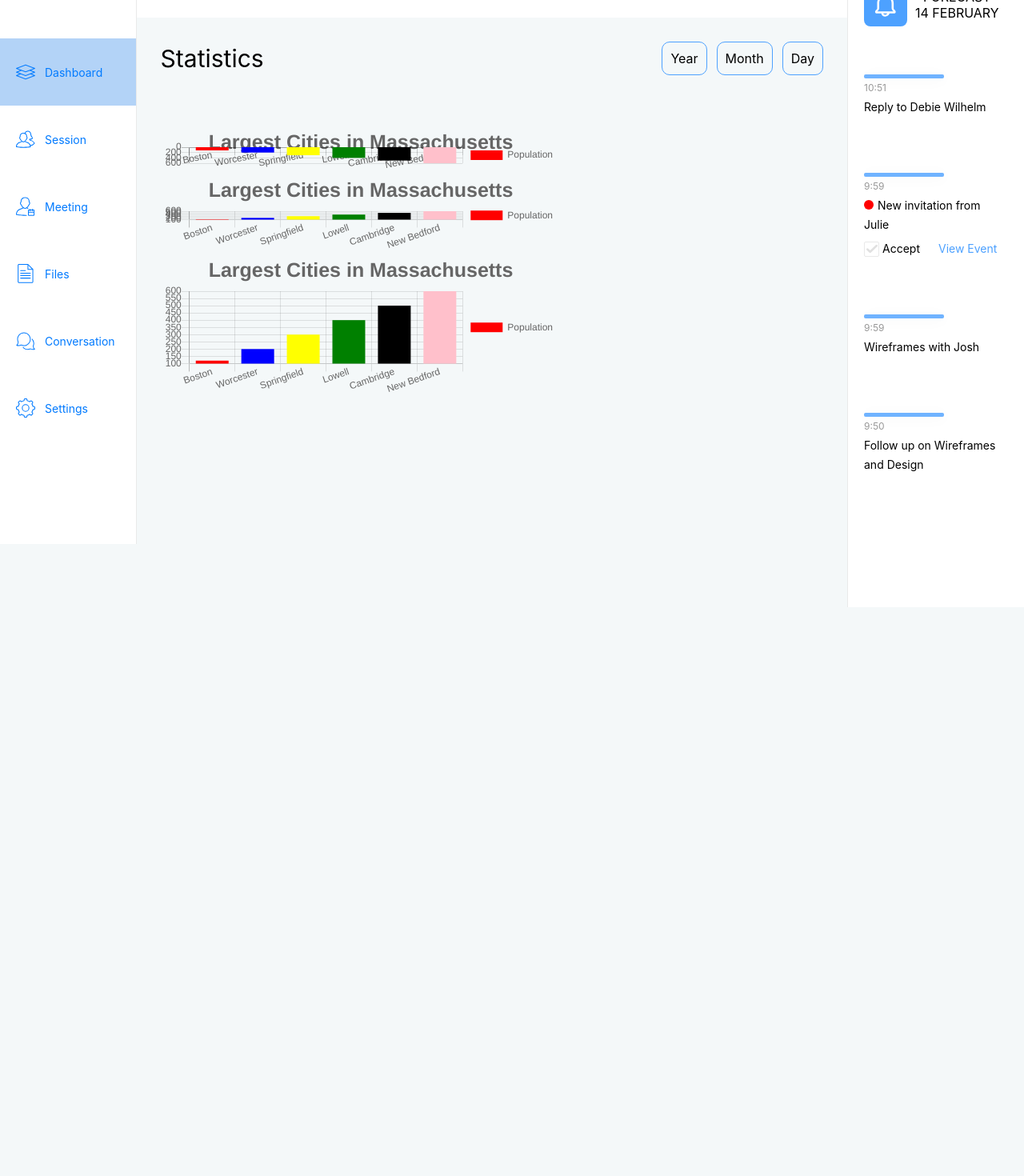
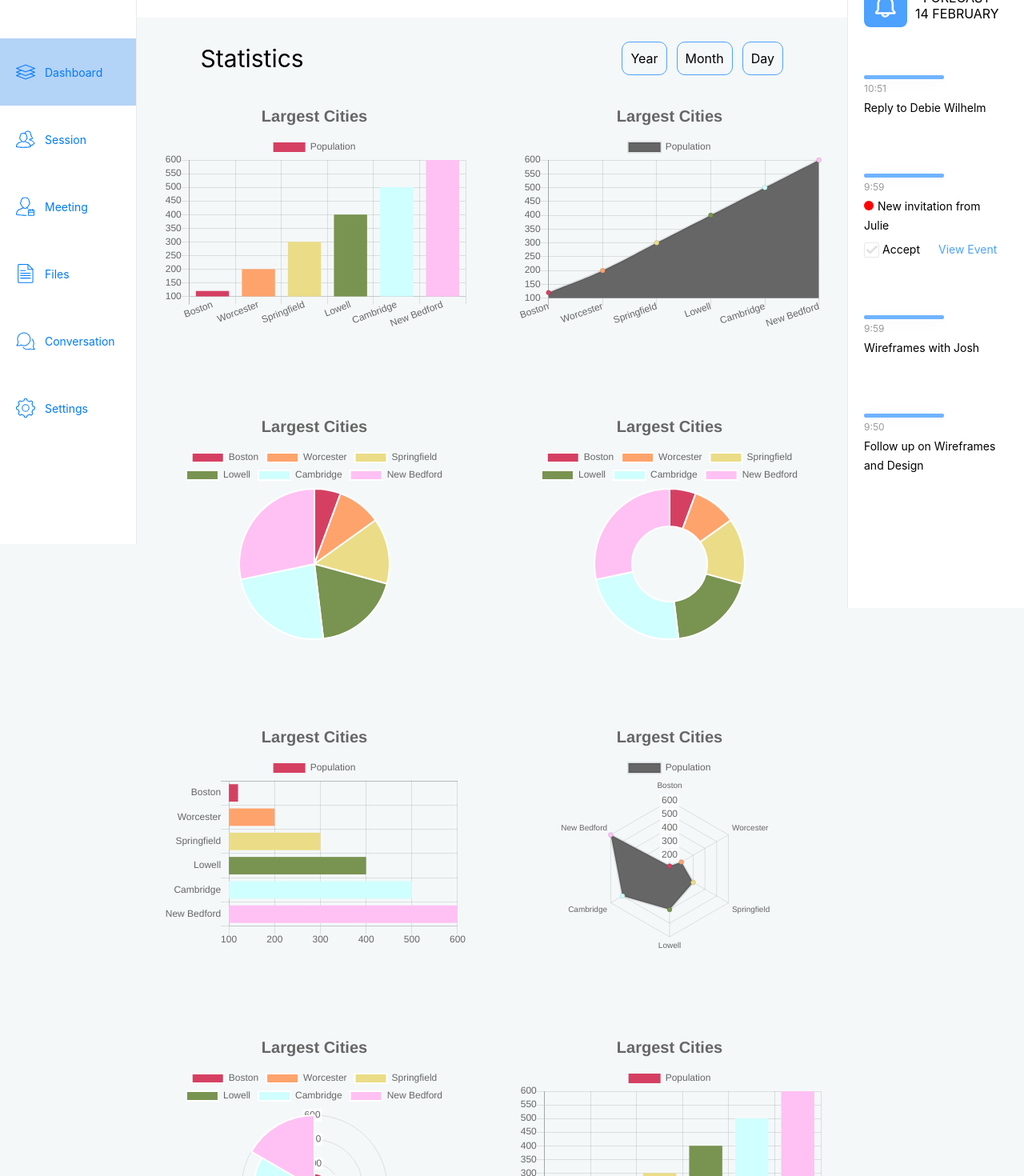
Before and after one commit to mertcankose/admin-dashboard-react, a Next.js app: page / in a window 1280 px wide. Shown: the part 120-1590 px from the top of the page at 80% size. Before the commit the page ends 879 px from the top, so only its background shows below. Built offline with nearby package versions, Linux system fonts and the light colour scheme.

Commit message:
added charts

```diff
--- a/components/chart.js
+++ b/components/chart.js
@@ -1,5 +1,13 @@
 import React, { Component } from 'react'
-import { Bar, Line, Pie } from 'react-chartjs-2'
+import {
+  Bar,
+  Line,
+  Pie,
+  Doughnut,
+  HorizontalBar,
+  Radar,
+  Polar
+} from 'react-chartjs-2'
 import styles from './chart.module.css'
 
 const data = {
@@ -14,7 +22,14 @@ const data = {
   datasets: [
     {
       label: 'Population',
-      backgroundColor: ['red', 'blue', 'yellow', 'green', 'black', 'pink'],
+      backgroundColor: [
+        '#d54062',
+        '#ffa36c',
+        '#ebdc87',
+        '#799351',
+        '#cffffe',
+        '#ffc1f3'
+      ],
       data: [120, 200, 300, 400, 500, 600]
     }
   ]
@@ -22,24 +37,51 @@ const data = {
 
 const legend = {
   display: true,
-  position: 'right'
+  position: 'top'
 }
 
 const options = {
   title: {
     display: true,
-    text: 'Largest Cities in Massachusetts',
-    fontSize: 25
+    text: 'Largest Cities',
+    fontSize: 20
+  },
+  chartArea: {
+    backgroundColor: 'rgba(251, 85, 85, 0.4)'
   },
   maintainAspectRatio: false
 }
 
 function Chart() {
   return (
-    <div className={styles.chartBox}>
-      <Bar data={data} legend={legend} width={400} height={20} options={options} />
-      <Bar data={data} legend={legend} width={400} height={20} options={options} />
-      <Bar data={data} legend={legend} width={400} height={20} options={options} />
+    <div className={styles.chartBigBox}>
+      <div className={`${styles.chartBox} ${styles.chartBox1}`}>
+        <Bar data={data} legend={legend} options={options} />
+      </div>
+      <div className={`${styles.chartBox} ${styles.chartBox2}`}>
+        <Line data={data} legend={legend} options={options} />
+      </div>
+      <div className={`${styles.chartBox} ${styles.chartBox3}`}>
+        <Pie data={data} legend={legend} options={options} />
+      </div>
+      <div className={`${styles.chartBox} ${styles.chartBox3}`}>
+        <Doughnut data={data} legend={legend} options={options} />
+      </div>
+      <div className={`${styles.chartBox} ${styles.chartBox3}`}>
+        <HorizontalBar data={data} legend={legend} options={options} />
+      </div>
+      <div className={`${styles.chartBox} ${styles.chartBox3}`}>
+        <Radar data={data} legend={legend} options={options} />
+      </div>
+      <div className={`${styles.chartBox} ${styles.chartBox3}`}>
+        <Polar data={data} legend={legend} options={options} />
+      </div>
+      <div className={`${styles.chartBox} ${styles.chartBox3}`}>
+        <Bar data={data} legend={legend} options={options} />
+      </div>
+      <div className={`${styles.chartBox} ${styles.chartBox3}`}>
+        <Doughnut data={data} legend={legend} options={options} />
+      </div>
     </div>
   )
 }
--- a/components/chart.module.css
+++ b/components/chart.module.css
@@ -1,8 +1,18 @@
-.chartBox {
+.chartBigBox {
   display: flex;
-  flex-wrap:wrap;
-  width:500px;
+  flex-wrap: wrap;
+  justify-content: space-around;
+  .chartBox {
+    min-width:30vw;
+    min-height:36vh;
+    margin-bottom:100px;
+
+  }
+  .chartBox1 {
+
+  }
+  .chartBox2 {
+  }
+  .chartBox3 {
+  }
 }
-.barChart {
-
-}
--- a/components/main-content-second.module.css
+++ b/components/main-content-second.module.css
@@ -1,12 +1,13 @@
 .chartSectionBox{
     display:flex;
     flex-direction: column;
-    padding:30px;
+    justify-content: center;
     .chartInfoBox{
+        width:100%;
         display:flex;
         justify-content: space-between;
         align-items: center;
-        margin-bottom:60px;
+        padding: 30px 80px;
         h1{
             font-size:30px;
         }
```
